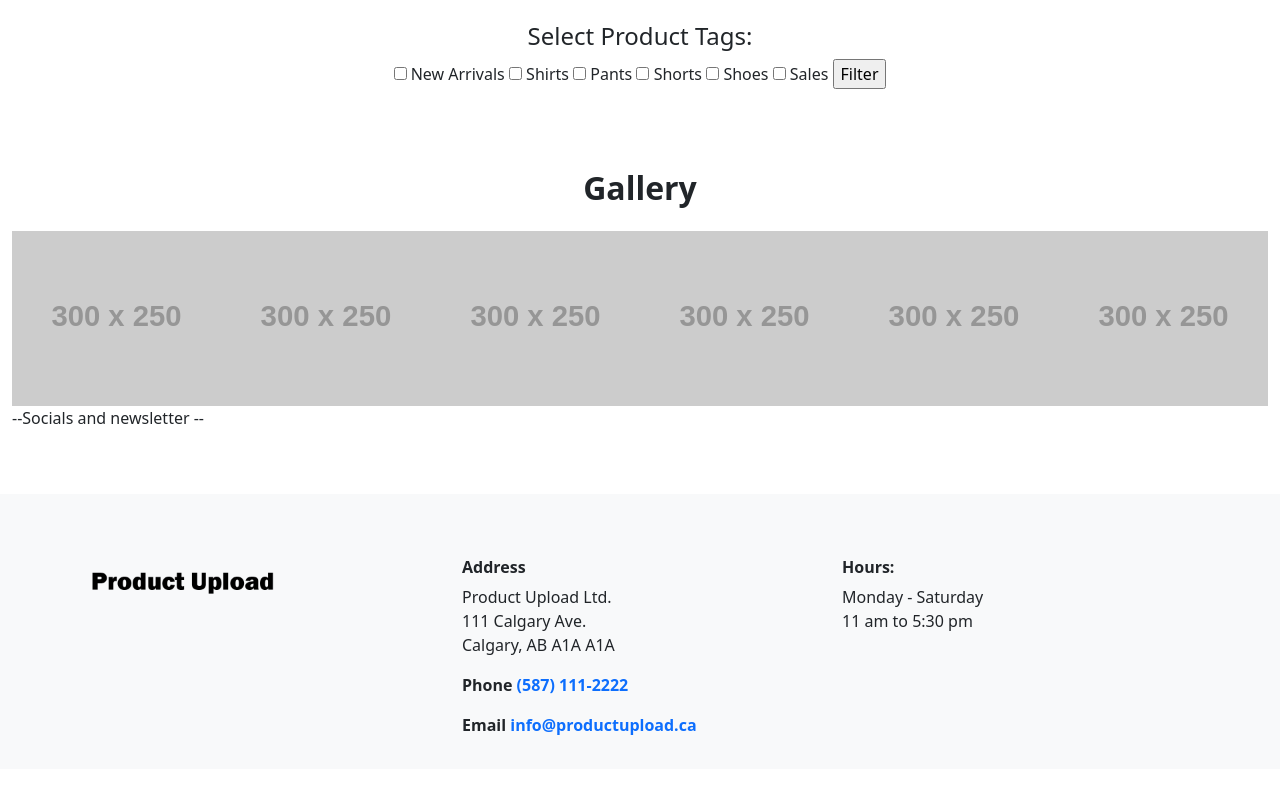
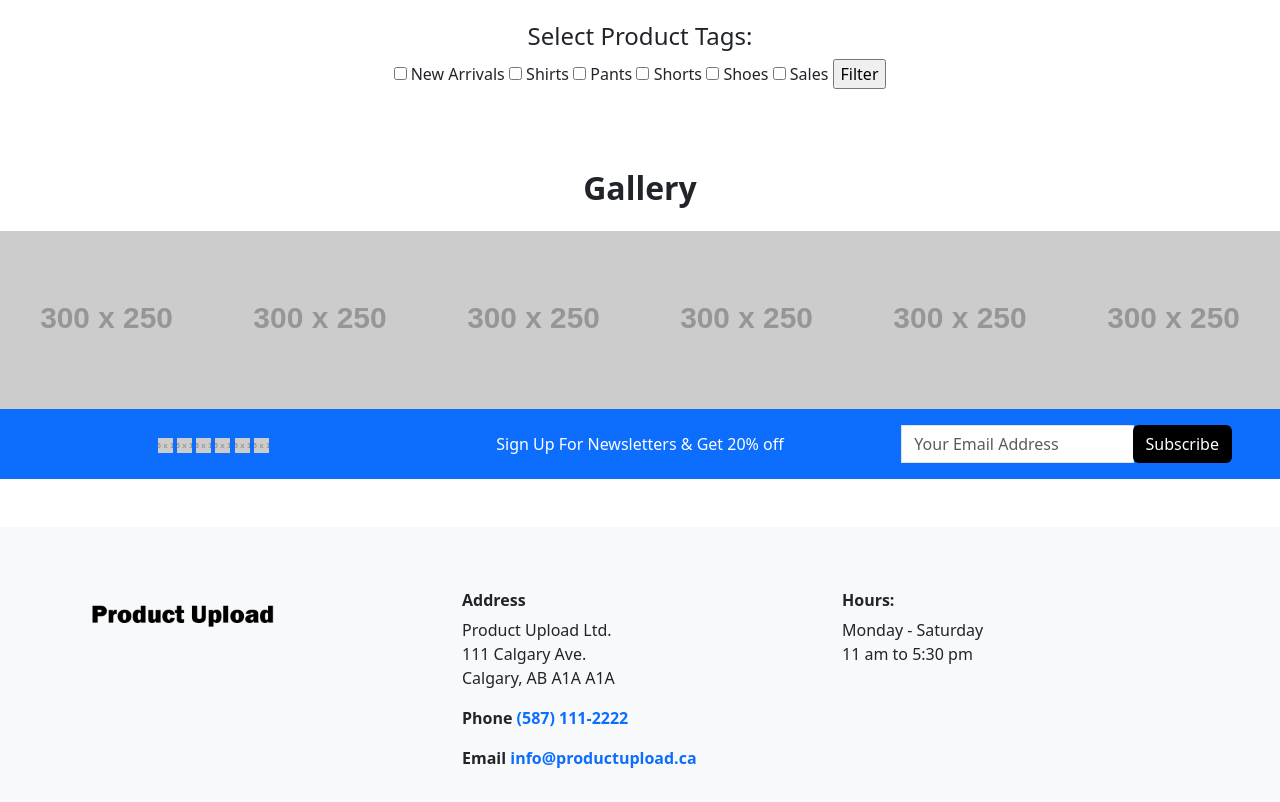
Before and after one commit to Zwill1/PHP-PRODUCT-UPLOAD-V2, a PHP site: page /PHP-PRODUCT-UPLOAD-v2/ in a window 1280 px wide. Shown: the part 838-1640 px from the top of the page. Before the commit the page ends 1573 px from the top, so only its background shows below. Run offline with PHP 8.4, Linux system fonts and the light colour scheme; grey boxes labelled with a size stand in for pictures from a placeholder-image service; data that the repository does not hold is empty; some libraries are stand-ins or nearby versions.

Commit message:
styling front end newsletter bar and gallery

```diff
--- a/index.php
+++ b/index.php
@@ -185,11 +185,11 @@
 
 </div>
 
-<div class="container-fluid">
+<div class="container-fluid p-0">
 
     <section class="mt-5">
-        <div class="row g-0">
-            <h2 class="text-center fw-bold text-3xl">Gallery</h2>
+        <div class="row mx-0">
+            <h2 class="text-center fw-bold text-3xl px-0">Gallery</h2>
         </div>
         <div class="row mt-3 mx-0">
             <div class="col-6 col-md-4 col-xl-2 px-0 img-container">
@@ -213,10 +213,26 @@
         </div>
     </section>
 
-    <section>
-        <div class="row w-full">
-            <p>--Socials and newsletter --</p>
-            <div></div>
+    <section class="text-bg-primary g-0 py-3">
+        <div class="row w-full mx-0 d-flex align-items-center">
+            <div class="w-full col-lg-4 px-0 text-center">
+                <p class="mb-0">
+                    <img src="https://placehold.co/15x15" alt="" />
+                    <img src="https://placehold.co/15x15" alt="" />
+                    <img src="https://placehold.co/15x15" alt="" />
+                    <img src="https://placehold.co/15x15" alt="" />
+                    <img src="https://placehold.co/15x15" alt="" />
+                    <img src="https://placehold.co/15x15" alt="" />
+                </p>
+            </div>
+            <div class="w-full col-lg-4 text-center px-0">Sign Up For Newsletters & Get 20% off</div>
+            <div class="w-full col-lg-4 text-center px-5">
+            <div class="input-group">
+                <input type="text" class="form-control rounded-0" placeholder="Your Email Address" aria-label="Recipient's username" aria-describedby="button-addon2">
+                <button class="btn bg-black text-white rounded" type="button" id="button-addon2">Subscribe</button>
+            </div>
+
+            </div>
         </div>
     </section>
 
```
